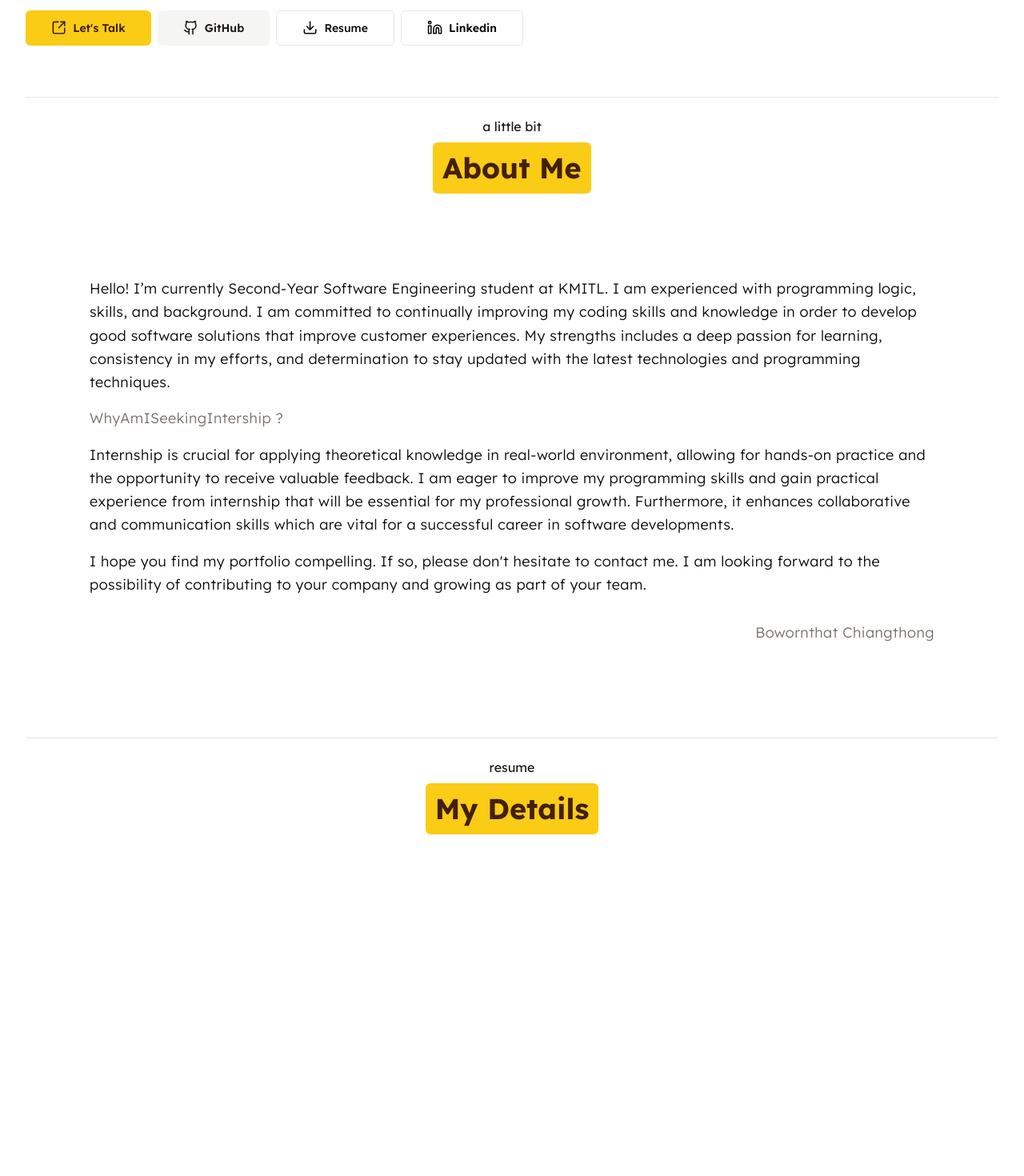
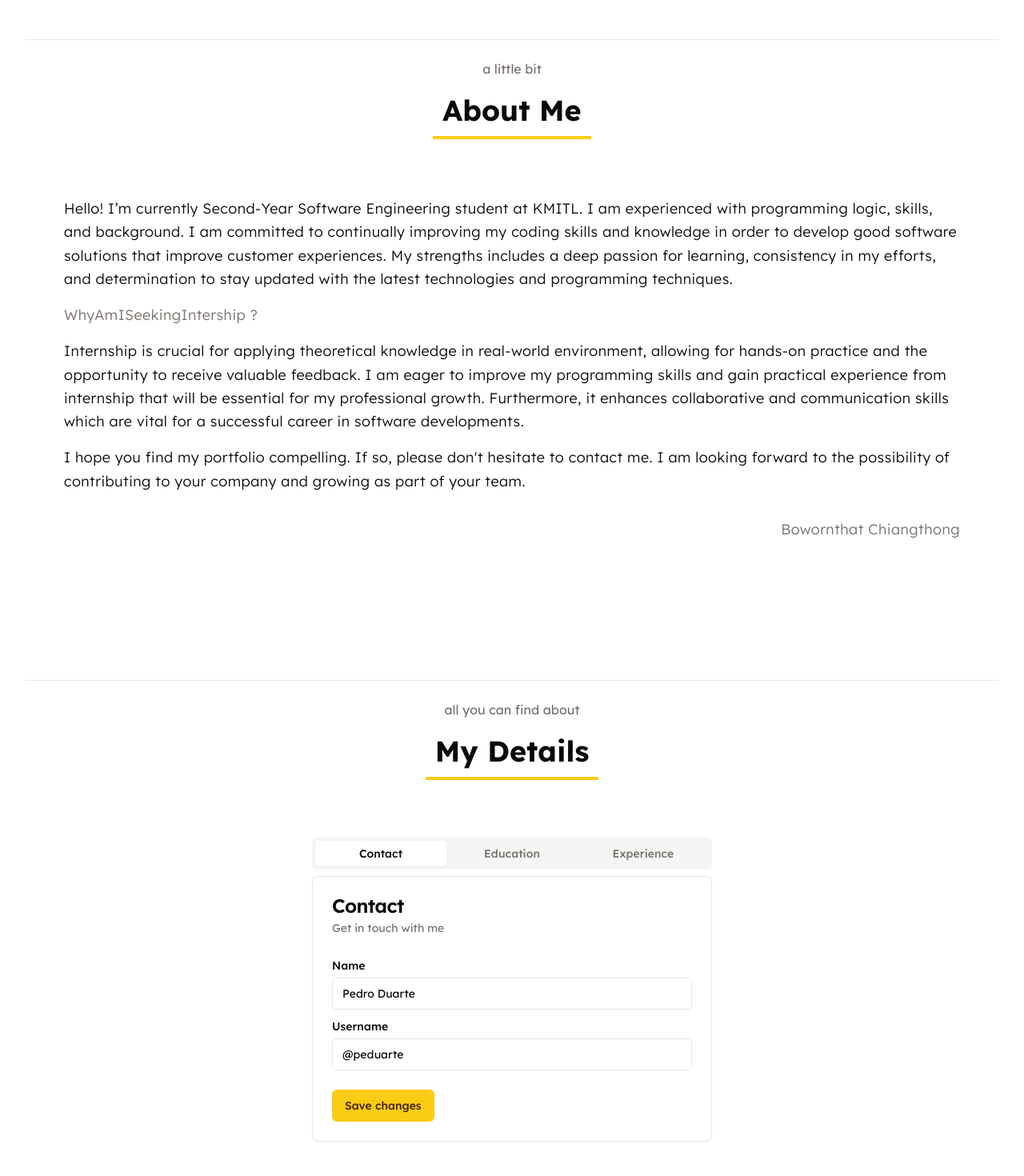
Before and after one commit to Bthcorn/Bowornthat-Portfolio, a Next.js app in the folder app/: page / in a window 1280 px wide. Shown: the part 580-2050 px from the top of the page at 80% size. Built offline with nearby package versions, Linux system fonts and the light colour scheme.

Commit message:
Adjust heading sections and Implement Detail Tabs

```diff
--- a/app/app/projects/page.tsx
+++ b/app/app/projects/page.tsx
@@ -1,4 +1,3 @@
-import { SkillCard } from "@/components/skill-card";
 import Link from "next/link";
 import React from "react";
 
--- a/app/components/aboutme/index.tsx
+++ b/app/components/aboutme/index.tsx
@@ -3,14 +3,14 @@ import { Separator } from "../ui/separator";
 
 export const AboutMe = () => {
   return (
-    <section className="w-full min-h-dvh rounded-t-3xl flex flex-col justify-start //bg-secondary">
-      <div className="h-fit flex flex-col justify-center items-center rounded-md p-6 gap-y-2">
-        <p className="text-secondary-foreground">a little bit</p>
-        <div className="text-primary-foreground bg-primary rounded-md font-bold text-3xl md:text-4xl p-3 inline-flex">
-          About Me
+    <section className="w-full min-h-dvh rounded-t-3xl flex flex-col //bg-secondary">
+      <div className="h-fit flex flex-col justify-start sm:justify-center items-center rounded-md p-6 gap-y-2">
+        <p className="text-muted-foreground">a little bit</p>
+        <div className="border-b-4 border-primary w-full sm:w-auto">
+          <h1 className="font-bold font text-3xl md:text-4xl inline-flex p-3">About Me</h1>
         </div>
       </div>
-      <article className="w-full h-fit text-wrap whitespace-normal p-8 sm:p-12 md:p-20 text-seconday-foreground font-light text-md sm:text-lg leading-loose tracking-wide">
+      <article className="w-full h-fit text-wrap whitespace-normal p-8 sm:p-12 text-seconday-foreground font-light text-md sm:text-lg leading-loose tracking-wide">
         <p className="flex md:hidden leading-relaxed">
           “Hello! I'm a Second-Year Software Engineering student at KMITL, eager
           to advance my coding skills and stay updated with new technologies.
--- a/app/components/data/data.ts
+++ b/app/components/data/data.ts
@@ -94,12 +94,20 @@ export const skilltech = [
     ],
   },
   {
-    title: "DevOps",
+    title: "Others",
     skills: [
       {
         title: "Docker",
         icon: "devicon-docker-plain",
       },
+      {
+        title: "Unreal Engine",
+        icon: "devicon-unrealengine-original",
+      },
+      {
+        title: "Thunder Client",
+        icon: "devicon-thunderclient-plain",
+      }
     ],
   }
 ];
--- a/app/components/details/index.tsx
+++ b/app/components/details/index.tsx
@@ -1,14 +1,106 @@
+import { Button } from "../ui/button";
+import {
+  Card,
+  CardContent,
+  CardDescription,
+  CardFooter,
+  CardHeader,
+  CardTitle,
+} from "../ui/card";
+import { Input } from "../ui/input";
+import { Label } from "../ui/label";
+import { Tabs, TabsContent, TabsList, TabsTrigger } from "../ui/tabs";
 
 export const Details = () => {
   return (
-    <section className="w-full min-h-dvh rounded-t-3xl flex flex-col justify-start //bg-secondary">
-      <div className="h-fit flex flex-col justify-center items-center rounded-md p-6 gap-y-2">
-        <p className="text-secondary-foreground">resume</p>
-        <div className="text-primary-foreground bg-primary rounded-md font-bold text-3xl md:text-4xl p-3 inline-flex">
-          My Details
+    <section className="w-full min-h-dvh rounded-t-3xl flex flex-col">
+      <div className="h-fit flex flex-col justify-start sm:justify-center items-center rounded-md p-6 gap-y-2">
+        <p className="text-muted-foreground">all you can find about</p>
+        <div className="border-b-4 border-primary w-full sm:w-auto">
+          <h1 className="font-bold font text-3xl md:text-4xl inline-flex p-3">
+            My Details
+          </h1>
         </div>
       </div>
-
+      <div className="p-8 sm:p-12 mx-auto">
+        {/* Samples */}
+        <Tabs defaultValue="contact" className="w-auto sm:w-[500px]">
+          <TabsList className="grid w-full grid-cols-3">
+            <TabsTrigger value="contact">Contact</TabsTrigger>
+            <TabsTrigger value="education">Education</TabsTrigger>
+            <TabsTrigger value="experience">Experience</TabsTrigger>
+          </TabsList>
+          <TabsContent value="contact">
+            <Card>
+              <CardHeader>
+                <CardTitle>Contact</CardTitle>
+                <CardDescription>
+                  Get in touch with me
+                </CardDescription>
+              </CardHeader>
+              <CardContent className="space-y-2">
+                <div className="space-y-1">
+                  <Label htmlFor="name">Name</Label>
+                  <Input id="name" defaultValue="Pedro Duarte" />
+                </div>
+                <div className="space-y-1">
+                  <Label htmlFor="username">Username</Label>
+                  <Input id="username" defaultValue="@peduarte" />
+                </div>
+              </CardContent>
+              <CardFooter>
+                <Button>Save changes</Button>
+              </CardFooter>
+            </Card>
+          </TabsContent>
+          <TabsContent value="education">
+            <Card>
+              <CardHeader>
+                <CardTitle>Education</CardTitle>
+                <CardDescription>
+                  Background information
+                </CardDescription>
+              </CardHeader>
+              <CardContent className="space-y-2">
+                <div className="space-y-1">
+                  <Label htmlFor="name">Name</Label>
+                  <Input id="name" defaultValue="Pedro Duarte" />
+                </div>
+                <div className="space-y-1">
+                  <Label htmlFor="username">Username</Label>
+                  <Input id="username" defaultValue="@peduarte" />
+                </div>
+              </CardContent>
+              <CardFooter>
+                <Button>Save changes</Button>
+              </CardFooter>
+            </Card>
+          </TabsContent>
+          <TabsContent value="experience">
+            <Card>
+              <CardHeader>
+                <CardTitle>Experience</CardTitle>
+                <CardDescription>
+                  Work history
+                </CardDescription>
+              </CardHeader>
+              <CardContent className="space-y-2">
+                <div className="space-y-1">
+                  <Label htmlFor="name">Name</Label>
+                  <Input id="name" defaultValue="Pedro Duarte" />
+                </div>
+                <div className="space-y-1">
+                  <Label htmlFor="username">Username</Label>
+                  <Input id="username" defaultValue="@peduarte" />
+                </div>
+              </CardContent>
+              <CardFooter>
+                <Button>Save changes</Button>
+              </CardFooter>
+            </Card>
+          </TabsContent>
+        </Tabs>
+      </div>
     </section>
-  )
-}
+  );
+};
--- a/app/components/hero/index.tsx
+++ b/app/components/hero/index.tsx
@@ -11,13 +11,10 @@ import {
 } from "lucide-react";
 import { motion } from "framer-motion";
 import Link from "next/link";
-import { SkillCard } from "../skill-card";
 
 export const Hero = () => {
   return (
     <section className="relative w-full flex flex-wrap items-center my-8 md:my-16 gap-4 justify-center">
-      <Link href="/sample">Sample</Link>
-      <SkillCard title="Test" icon="" />
       <h1 className="w-full justify-center md:justify-start text-5xl md:text-7xl font-bold inline-flex">
         Hi!👋🏻
       </h1>
--- a/app/components/project-card/index.tsx
+++ b/app/components/project-card/index.tsx
@@ -12,11 +12,6 @@ import { Badge } from "../ui/badge";
 import { Separator } from "../ui/separator";
 import { Button } from "../ui/button";
 import {
-  ArrowUpRightFromSquare,
-  ArrowUpRightSquareIcon,
-  Github,
-  LinkedinIcon,
-  LucideGithub,
   LucideLinkedin,
 } from "lucide-react";
 import Link from "next/link";
@@ -34,7 +29,7 @@ export interface ProjectCardProps {
 
 export const ProjectCard = (props: ProjectCardProps) => {
   return (
-    <Card className="w-80 sm:w-96 overflow-hidden drop-shadow-md justify-center">
+    <Card className="w-80 sm:w-96 overflow-hidden justify-center mx-4">
       <AspectRatio ratio={5 / 4}>
         <Image
           src={
--- a/app/components/sidenav/index.tsx
+++ b/app/components/sidenav/index.tsx
@@ -1,16 +1,5 @@
 "use client";
 import React, { useState } from "react";
-import {
-  Dialog,
-  DialogOverlay,
-  DialogContent,
-  DialogTitle,
-  DialogClose,
-  DialogTrigger,
-  DialogHeader,
-  DialogDescription,
-  DialogFooter,
-} from "../ui/dialog";
 import { Button } from "../ui/button";
 import { AlignJustify, Copy } from "lucide-react";
 import { Input } from "../ui/input";
@@ -23,9 +12,9 @@ export const SlideInNav = () => {
   return (
     <Sheet>
       <SheetTrigger asChild>
-        <Button variant="outline">Open</Button>
+        <Button variant={'ghost'}>Open</Button>
       </SheetTrigger>
-      <SheetContent side={'right'}>
+      <SheetContent side={'bottom'}>
         <SheetHeader>
           <SheetTitle>Edit profile</SheetTitle>
           <SheetDescription>
--- a/app/components/skill-cards/index.tsx
+++ b/app/components/skill-cards/index.tsx
@@ -8,7 +8,7 @@ interface SkillCardProps {
 
 export const SkillCards = (props: SkillCardProps) => {
   return (
-    <Card className="drop-shadow-md bg-secondary">
+    <Card>
       <CardHeader>
         <CardTitle>
           <p>{props.title}</p>
--- /dev/null
+++ b/app/components/ui/tabs.tsx
@@ -0,0 +1,55 @@
+"use client"
+
+import * as React from "react"
+import * as TabsPrimitive from "@radix-ui/react-tabs"
+
+import { cn } from "@/lib/utils"
+
+const Tabs = TabsPrimitive.Root
+
+const TabsList = React.forwardRef<
+  React.ElementRef<typeof TabsPrimitive.List>,
+  React.ComponentPropsWithoutRef<typeof TabsPrimitive.List>
+>(({ className, ...props }, ref) => (
+  <TabsPrimitive.List
+    ref={ref}
+    className={cn(
+      "inline-flex h-10 items-center justify-center rounded-md bg-muted p-1 text-muted-foreground",
+      className
+    )}
+    {...props}
+  />
+))
+TabsList.displayName = TabsPrimitive.List.displayName
+
+const TabsTrigger = React.forwardRef<
+  React.ElementRef<typeof TabsPrimitive.Trigger>,
+  React.ComponentPropsWithoutRef<typeof TabsPrimitive.Trigger>
+>(({ className, ...props }, ref) => (
+  <TabsPrimitive.Trigger
+    ref={ref}
+    className={cn(
+      "inline-flex items-center justify-center whitespace-nowrap rounded-sm px-3 py-1.5 text-sm font-medium ring-offset-background transition-all focus-visible:outline-none focus-visible:ring-2 focus-visible:ring-ring focus-visible:ring-offset-2 disabled:pointer-events-none disabled:opacity-50 data-[state=active]:bg-background data-[state=active]:text-foreground data-[state=active]:shadow-sm",
+      className
+    )}
+    {...props}
+  />
+))
+TabsTrigger.displayName = TabsPrimitive.Trigger.displayName
+
+const TabsContent = React.forwardRef<
+  React.ElementRef<typeof TabsPrimitive.Content>,
+  React.ComponentPropsWithoutRef<typeof TabsPrimitive.Content>
+>(({ className, ...props }, ref) => (
+  <TabsPrimitive.Content
+    ref={ref}
+    className={cn(
+      "mt-2 ring-offset-background focus-visible:outline-none focus-visible:ring-2 focus-visible:ring-ring focus-visible:ring-offset-2",
+      className
+    )}
+    {...props}
+  />
+))
+TabsContent.displayName = TabsPrimitive.Content.displayName
+
+export { Tabs, TabsList, TabsTrigger, TabsContent }
--- a/app/package.json
+++ b/app/package.json
@@ -19,6 +19,7 @@
     "@radix-ui/react-separator": "^1.1.0",
     "@radix-ui/react-slot": "^1.0.2",
     "@radix-ui/react-switch": "^1.0.3",
+    "@radix-ui/react-tabs": "^1.1.0",
     "@radix-ui/react-tooltip": "^1.1.2",
     "class-variance-authority": "^0.7.0",
     "clsx": "^2.1.0",
```
Also changed, not shown: app/components/projects/index.tsx (+18 -17 lines), app/components/skills/index.tsx (+9 -7 lines), app/public/my_logo.svg (renamed from app/public/Frame 12.svg), 1 other file (tests, documents, lock files or other folders).
